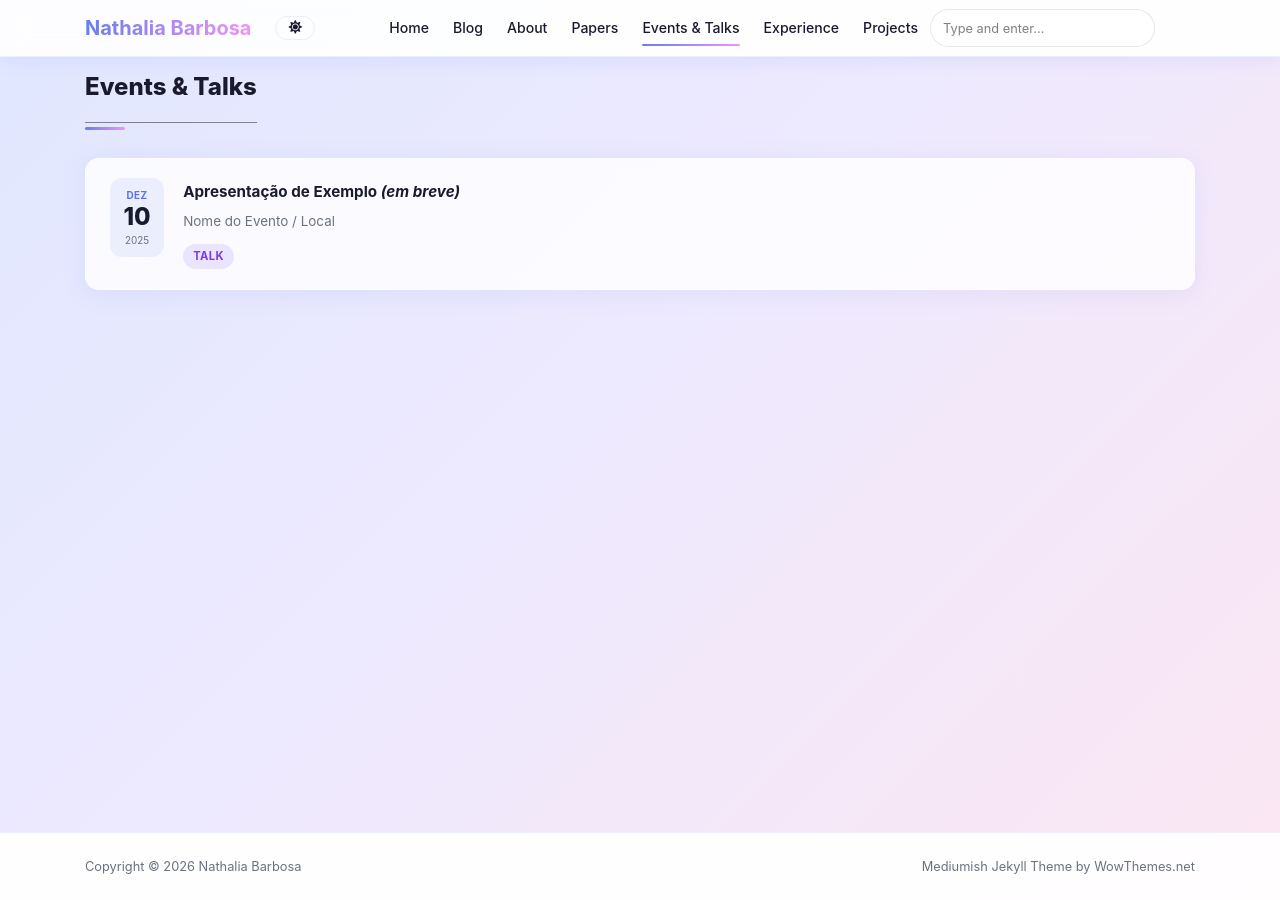
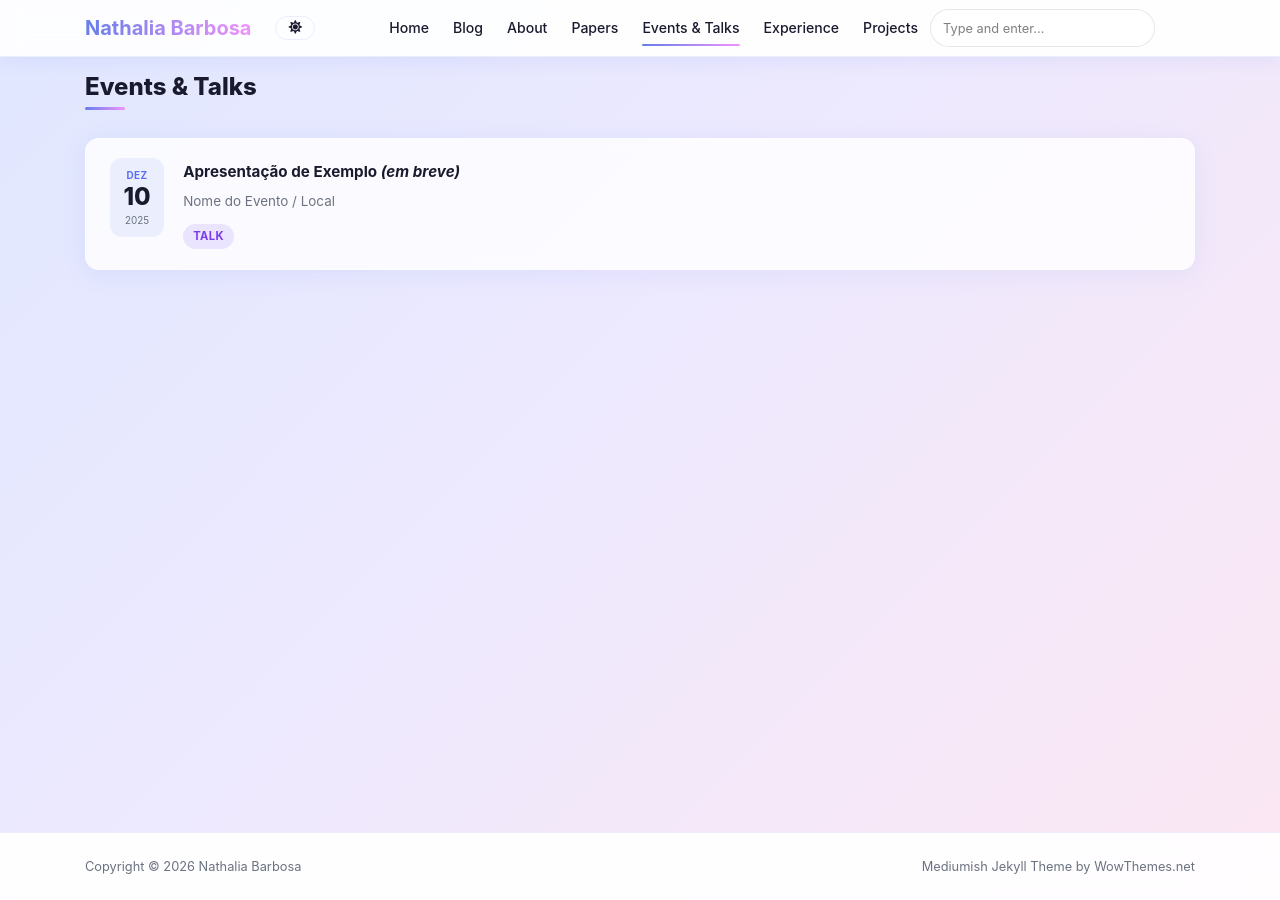
Before and after one commit to nathaliafab/nathaliafab.github.io, a Jekyll site: the page built from _pages/events.md, in a window 1280 px wide. Built offline with Jekyll 4.4.1, drawn with Linux system fonts in a browser that asks for light colours; nearby versions of some CDN libraries; a style sheet for code colours, icons or effects is not loaded.

Commit message:
style-links

```diff
--- a/_config.yml
+++ b/_config.yml
@@ -7,7 +7,7 @@ favicon: 'https://avatars.githubusercontent.com/u/74332487?v=4'
 baseurl: ""
 url: "https://nathaliafab.github.io"
 include: ["_pages"]
-permalink: /:title/
+permalink: /blog/:title/
 
 # Authors
 authors:
--- a/_layouts/archive.html
+++ b/_layouts/archive.html
@@ -6,8 +6,8 @@ title: Archive
 <!-- Begin List Posts
 ================================================== -->
 <section class="recent-posts">
-<div class="section-title">
-    <h2>Archive of posts with <span>{{ page.type }} '{{ page.title }}'</span></h2>
+<div class="section-header">
+    <h2 class="section-heading">Archive of posts with <span>{{ page.type }} '{{ page.title }}'</span></h2>
 </div>
 <div class="row listrecent">
 
--- a/_layouts/categories.html
+++ b/_layouts/categories.html
@@ -6,8 +6,8 @@ permalink: "/categories.html"
 
 <div class="row listrecent">
 {% for category in site.categories %}
-<div class="section-title col-md-12 mt-4">
-<h2 id="{{ category[0] | replace: " ","-" }}">Category <span class="text-capitalize">{{ category[0] }}</span></h2>
+<div class="col-md-12 mt-4">
+<h2 class="section-heading" id="{{ category[0] | replace: " ","-" }}">Category <span class="text-capitalize">{{ category[0] }}</span></h2>
 </div>
 {% assign pages_list = category[1] %}
 {% for post in pages_list %}
--- a/_layouts/page.html
+++ b/_layouts/page.html
@@ -4,8 +4,8 @@ layout: default
 
 
 <section>
-    <div class="section-title">
-        <h2><span>{{ page.title }}</span></h2>
+    <div class="section-header">
+        <h2 class="section-heading">{{ page.title }}</h2>
     </div>
 
     <div class="article-post">
--- a/_layouts/tags.html
+++ b/_layouts/tags.html
@@ -6,8 +6,8 @@ permalink: "/tags.html"
 
 <div class="row listrecent">
 {% for tag in site.tags %}
-<div class="section-title col-md-12 mt-4">
-<h2 id="{{ tag[0] | replace: " ","-" }}">Tag <span class="text-capitalize">{{ tag[0] }}</span></h2>
+<div class="col-md-12 mt-4">
+<h2 class="section-heading" id="{{ tag[0] | replace: " ","-" }}">Tag <span class="text-capitalize">{{ tag[0] }}</span></h2>
 </div>
 {% assign pages_list = tag[1] %}
 {% for post in pages_list %}
--- a/assets/css/main.scss
+++ b/assets/css/main.scss
@@ -873,34 +873,6 @@ span.post-name a {
 }
 
 /* ============================================================
-   Section Title (archive/categories pages)
-   ============================================================ */
-.section-title h2 {
-  font-size: 1.5rem;
-  font-weight: 800;
-  color: var(--text-color);
-  margin: 0 0 1.75rem 0;
-  position: relative;
-  display: inline-block;
-  border-bottom: none;
-}
-
-.section-title h2::after {
-  content: '';
-  display: block;
-  height: 3px;
-  width: 40px;
-  background: linear-gradient(90deg, var(--grad-1), var(--grad-3));
-  border-radius: 2px;
-  margin-top: 5px;
-}
-
-.section-title span {
-  font-weight: 800;
-  color: var(--text-color);
-}
-
-/* ============================================================
    Footer
    ============================================================ */
 .footer {
@@ -1212,14 +1184,6 @@ ul.tags li a,
   color: var(--text-color) !important;
 }
 
-[data-theme="dark"] .section-title h2 {
-  color: var(--text-color) !important;
-}
-
-[data-theme="dark"] .section-title span {
-  color: var(--text-color) !important;
-}
-
 [data-theme="dark"] .jumbotron.fortags h2 {
   color: #f0f4ff !important;
 }
```
